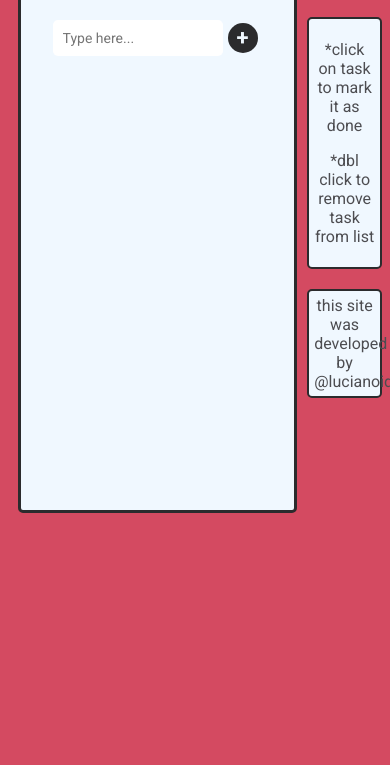
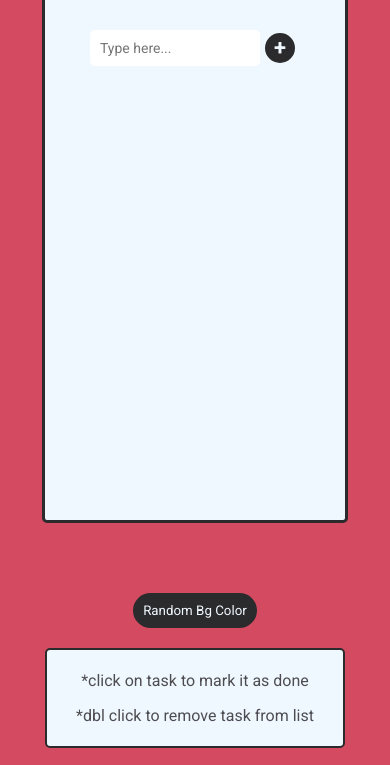
Before and after one commit to lucianoideh1/lodge-todo-list, a website: page index.html in a window 390 px wide. Shown: the part 226-991 px from the top of the page. Before the commit the page ends 844 px from the top, so only its background shows below. Drawn offline with Linux system fonts and the light colour scheme.

Commit message:
implemented the changes for the mobile version

```diff
--- a/styles.css
+++ b/styles.css
@@ -84,6 +84,10 @@ section > *:not(:first-child){
     background-color: #f18a23;
     color: #2b2b2d;
 }
+.change-color-container{
+    margin: 0 auto;
+
+}
 
 /*
 .change-color-tool{
@@ -94,6 +98,8 @@ section > *:not(:first-child){
 @media (width < 600px)  {
     body{
       background: rgb(212, 74, 97);
+      display: flex;
+      flex-direction: column;
     }
     .container{
         border:3px solid #2b2b2d;
@@ -103,6 +109,9 @@ section > *:not(:first-child){
         margin: 50px auto;
         text-align: center;
         min-height: 80vh;
+    }
+    .details{
+        min-width: 300px;
     }
     input{
         width: 150px;
```
